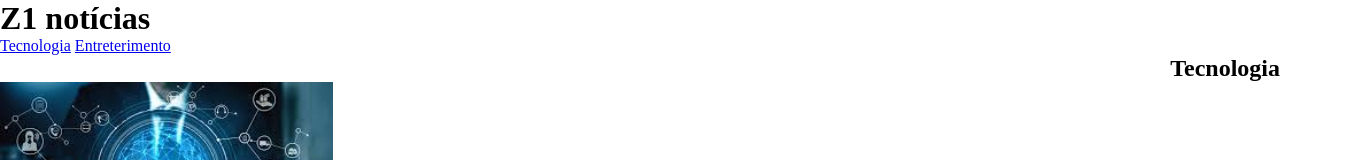
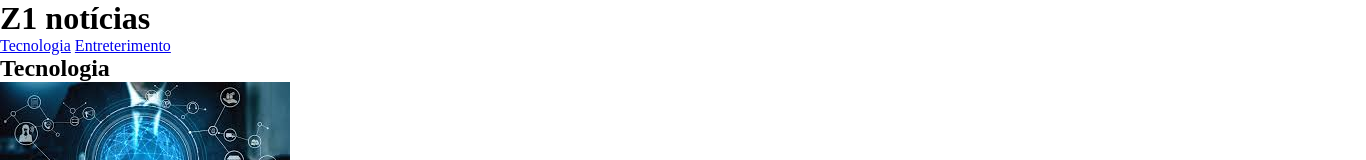
Before and after one commit to Mateus-Rabelo/curso_ebac_frontend, a plain HTML site: page index.html in a window 1280 px wide. Shown: the top 160 px of the page, 1366 px wide, since content can reach past the window. Drawn offline with Linux system fonts and the light colour scheme.

Commit message:
adiçao das div articles

```diff
--- a/estilo.css
+++ b/estilo.css
@@ -8,11 +8,14 @@ header li {
 display: inline;
 }
 
+.container{
+    width: 1366px;
+    margin: 0 auto;
+}
+
 .article{
     display: flex;
-    flex-wrap: wrap;
     justify-content: space-between;
-
 }
 
 .article article img{
--- a/index.html
+++ b/index.html
@@ -9,7 +9,7 @@
 <body>
 
     <header>
-        <div class="topo">
+        <div class="container">
             <H1>Z1 notícias </H1>
             <nav>
                 <ul>
@@ -24,9 +24,10 @@
         </div>
     </header>
 <section>
-    <div class="article">
+        <div class="container">
             <a name="Tecnologia"></a>
             <h2>Tecnologia</h2>
+                <div class="articles">
                     <article>
                     <img src="./midia/jpgdetecnologiagenerico.jpg" alt="Foto tecnologia abstrata">
                 <header>
@@ -56,10 +57,14 @@
                     Lorem ipsum dolor sit amet consectetur adipisicing elit. Placeat minus soluta, incidunt tenetur voluptate culpa pariatur laborum quis impedit error quo sint ducimus explicabo quidem magni nemo, beatae dignissimos blanditiis.
                 </p>
                 </article>
+            </div>
+            </div>
 </section>
 <section>
+        <div class="container">
+            <a name="Entreterimento"></a>
             <h2>Entreterimento</h2>
-        <a name="Entreterimento"></a>
+            <div class="articles">
                 <article>
                 <img src="./midia/jpgimaginariahalflife.jpg" alt="Foto half-life 3">
             <header>
@@ -79,7 +84,6 @@
             <p>
                 Lorem ipsum dolor sit amet consectetur adipisicing elit. Placeat minus soluta, incidunt tenetur voluptate culpa pariatur laborum quis impedit error quo sint ducimus explicabo quidem magni nemo, beatae dignissimos blanditiis.
             </p>
-        </article> <article>
                 <img src="./midia/youtubeprem.jpg" alt="Foto youtube premium">
             <header>
                 <time>25/04/2024 ás 15:20</time>
@@ -90,6 +94,7 @@
             </p>
             </article>
         </div>
+        </div>
 </section>
 </body>
 </html>
```
Lines whose indentation alone changed are shown as unchanged.
